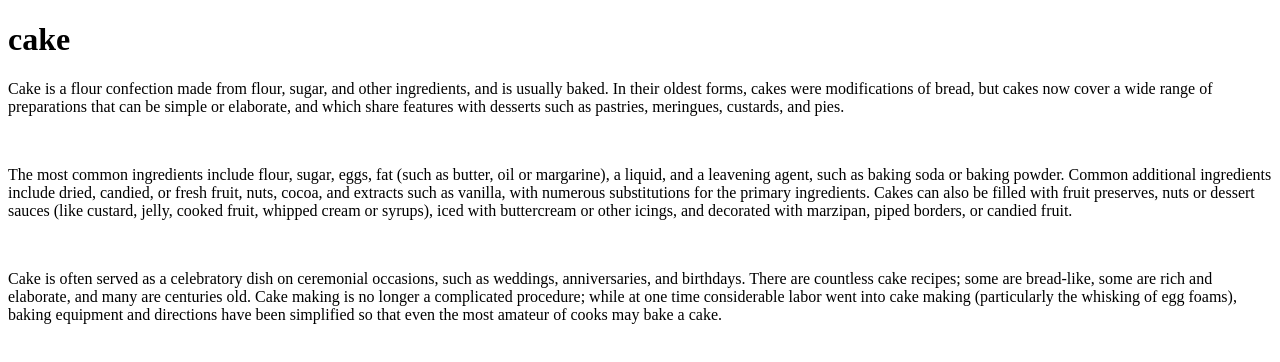
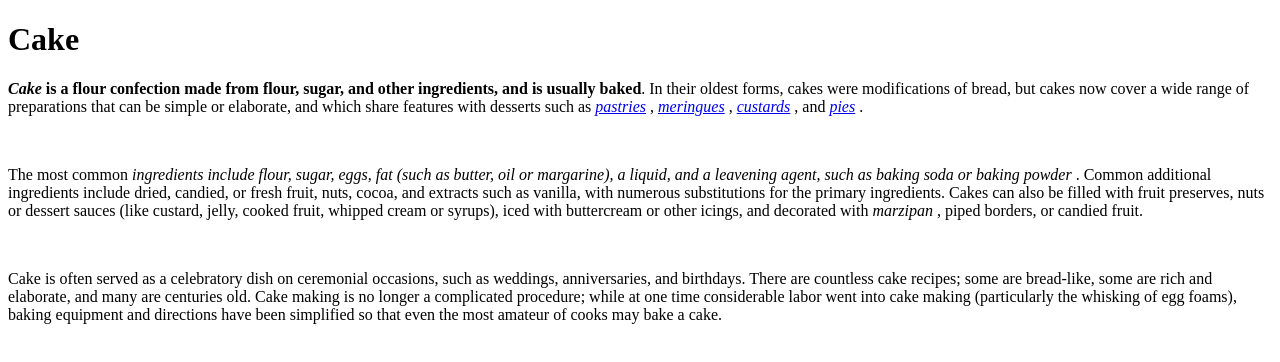
Before and after one commit to TonyStratta/cake, a plain HTML site: page index.html in a window 1280 px wide. Drawn offline with Linux system fonts and the light colour scheme.

Commit message:
added some semantics and tags

```diff
--- a/index.html
+++ b/index.html
@@ -4,14 +4,14 @@
     <meta charset="UTF-8">
     <meta http-equiv="X-UA-Compatible" content="IE=edge">
     <meta name="viewport" content="width=device-width, initial-scale=1.0">
-    <title>cake</title>
+    <title>The cake</title>
 </head>
 <body>
-    <h1> cake </h1>
+    <h1> Cake </h1>
 
-<p> Cake is a flour confection made from flour, sugar, and other ingredients, and is usually baked. In their oldest forms, cakes were modifications of bread, but cakes now cover a wide range of preparations that can be simple or elaborate, and which share features with desserts such as pastries, meringues, custards, and pies. </p>
+<p> <strong><em>Cake</em>  is a flour confection made from flour, sugar, and other ingredients, and is usually baked</strong>. In their oldest forms, cakes were modifications of bread, but cakes now cover a wide range of preparations that can be simple or elaborate, and which share features with desserts such as <i class="desert"> <a href="https://en.wikipedia.org/wiki/Pastry">pastries</a> </i>,  <i class="desert"><a href="https://en.wikipedia.org/wiki/Meringue">meringues</a> </i>, <i class="desert"> <a href="https://en.wikipedia.org/wiki/Meringue">custards</a> </i>, and <i class="desert"> <a href="https://en.wikipedia.org/wiki/Pie">pies</a> </i>  . </p>
 <br>
-<p>The most common ingredients include flour, sugar, eggs, fat (such as butter, oil or margarine), a liquid, and a leavening agent, such as baking soda or baking powder. Common additional ingredients include dried, candied, or fresh fruit, nuts, cocoa, and extracts such as vanilla, with numerous substitutions for the primary ingredients. Cakes can also be filled with fruit preserves, nuts or dessert sauces (like custard, jelly, cooked fruit, whipped cream or syrups), iced with buttercream or other icings, and decorated with marzipan, piped borders, or candied fruit.</p>
+<p>The most common <em>ingredients include flour, sugar, eggs, fat (such as butter, oil or margarine), a liquid, and a leavening agent, such as baking soda or baking powder</em> . Common additional ingredients include dried, candied, or fresh fruit, nuts, cocoa, and extracts such as vanilla, with numerous substitutions for the primary ingredients. Cakes can also be filled with fruit preserves, nuts or dessert sauces (like custard, jelly, cooked fruit, whipped cream or syrups), iced with buttercream or other icings, and decorated with <i>marzipan</i> , piped borders, or candied fruit.</p>
 <br>
 <p>Cake is often served as a celebratory dish on ceremonial occasions, such as weddings, anniversaries, and birthdays. There are countless cake recipes; some are bread-like, some are rich and elaborate, and many are centuries old. Cake making is no longer a complicated procedure; while at one time considerable labor went into cake making (particularly the whisking of egg foams), baking equipment and directions have been simplified so that even the most amateur of cooks may bake a cake.</p>
 
```
